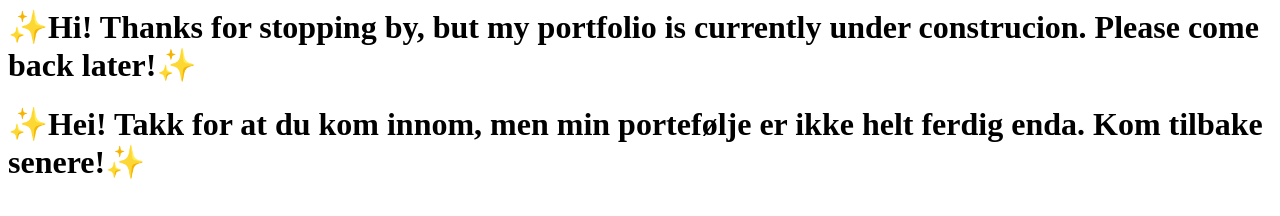
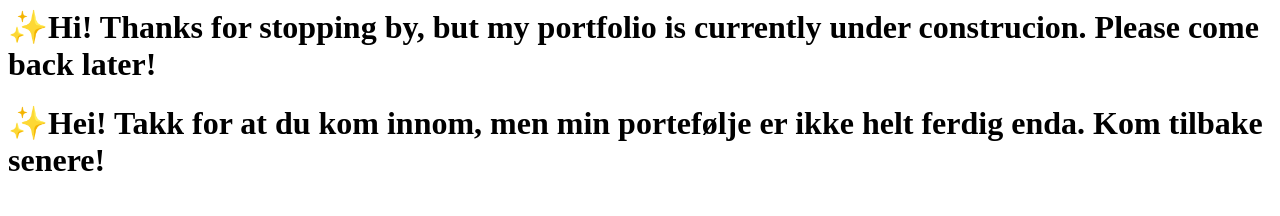
Before and after one commit to GEKarlsen/gekarlsen.github.io, a plain HTML site: page index.html in a window 1280 px wide. Drawn offline with Linux system fonts and the light colour scheme.

Commit message:
Update index.html

```diff
--- a/index.html
+++ b/index.html
@@ -1,2 +1,2 @@
-<h1>✨Hi! Thanks for stopping by, but my portfolio is currently under construcion. Please come back later!✨</h1>
-<h1>✨Hei! Takk for at du kom innom, men min portefølje er ikke helt ferdig enda. Kom tilbake senere!✨</h1>
+<h1>✨Hi! Thanks for stopping by, but my portfolio is currently under construcion. Please come back later!</h1>
+<h1>✨Hei! Takk for at du kom innom, men min portefølje er ikke helt ferdig enda. Kom tilbake senere!</h1>
```
